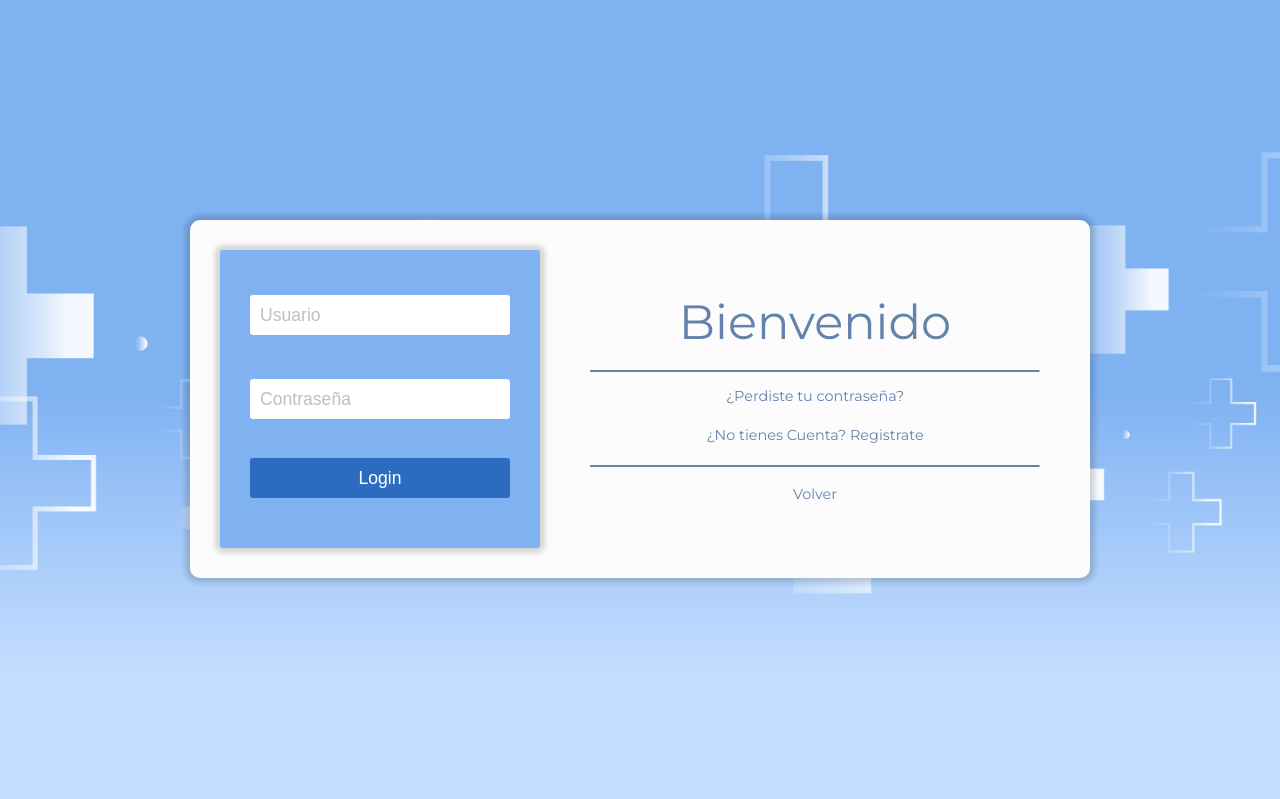
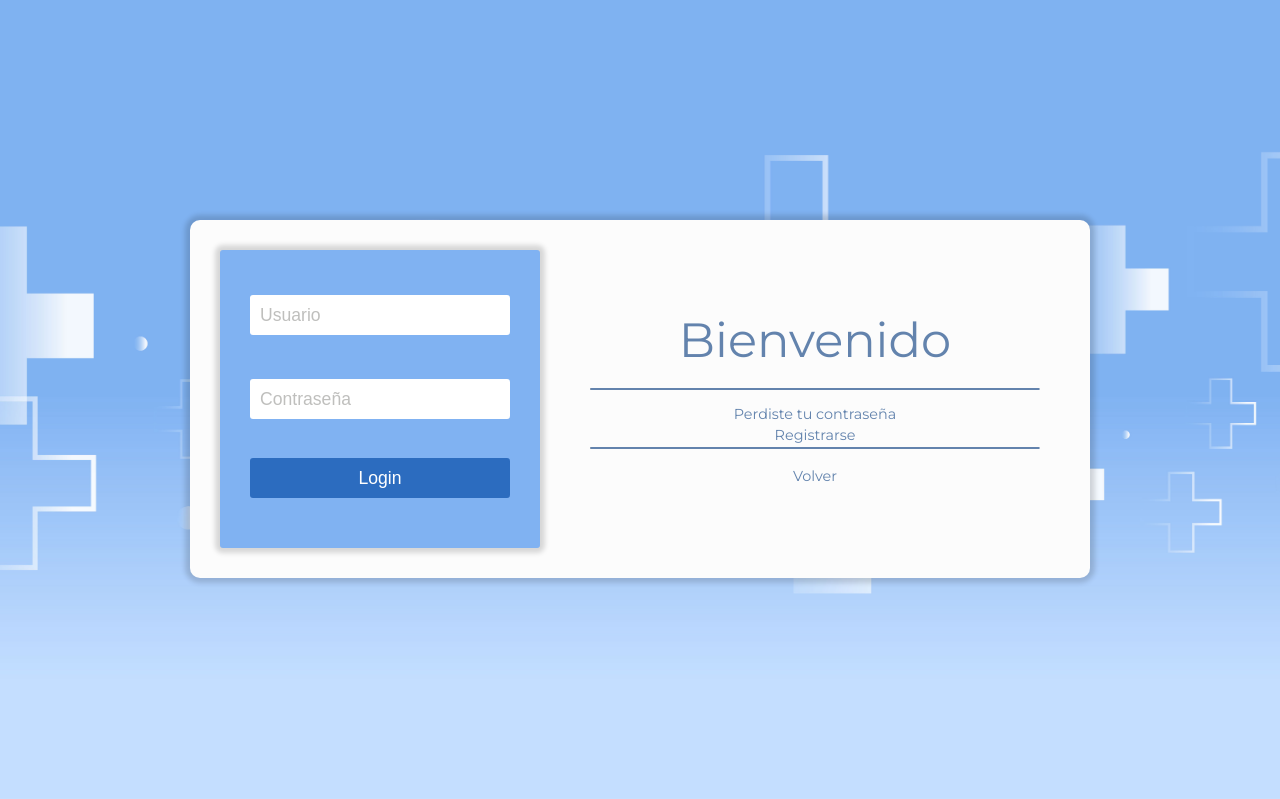
Before and after one commit to GuirinV/deploy_TP2_BACKEND, a Django app: page /pacientes in a window 1280 px wide. Shown: the part 201-1000 px from the top of the page. Run offline with Django 5.2, Linux system fonts and the light colour scheme; some libraries are stand-ins or nearby versions.

Commit message:
Crear "pacientes" + urls + views con Django

```diff
--- a/BACKENDAPP/urls.py
+++ b/BACKENDAPP/urls.py
@@ -18,7 +18,7 @@ from django.contrib import admin
 from django.urls import path, include
 
 from .views import IndexPage
-from .views import PacientesPage,ContactoPage,Quienes_somosPage
+from .views import PacientesPage,ContactoPage,Quienes_somosPage,PerdisteContraseñaPage,RegistrarsePage
 
 urlpatterns = [
     path('admin/', admin.site.urls),
@@ -27,4 +27,8 @@ urlpatterns = [
     path("paciente/", include("app_consultorio.urls")),
     path('contacto', ContactoPage.as_view(), name="contacto"),
     path('quienes_somos', Quienes_somosPage.as_view(), name="quienes_somos"),
+
+    path('perdisteContraseña', PerdisteContraseñaPage.as_view(), name="perdisteContraseña"),
+    path('registrarse', RegistrarsePage.as_view(), name="registrarse"),
+
 ]
--- a/BACKENDAPP/views.py
+++ b/BACKENDAPP/views.py
@@ -11,3 +11,9 @@ class ContactoPage(TemplateView):
 
 class Quienes_somosPage(TemplateView):
     template_name = "quienes_somos.html"
+
+class PerdisteContraseñaPage(TemplateView):
+    template_name = "perdisteContraseña.html"
+
+class RegistrarsePage(TemplateView):
+    template_name = "registrarse.html"
--- a/templates/pacientes.html
+++ b/templates/pacientes.html
@@ -24,10 +24,10 @@
               </div><br>
               <hr>
               <div class="pie-form">
-                  <a href="./PerdisteContraseña.html">¿Perdiste tu contraseña?</a><br>
-                  <a href="./Registrarse.html">¿No tienes Cuenta? Registrate</a><br>
+                  <a href="{% url 'perdisteContraseña' %}">Perdiste tu contraseña</a>
+                  <a href="{% url 'registrarse' %}">Registrarse</a>
                   <hr><br>
-                  <a href="../index.html">Volver</a>
+                  <a href="../">Volver</a>
               </div>
           </div>
       </div>
```
